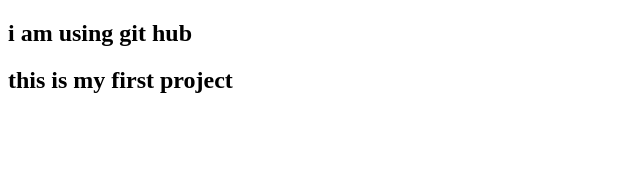
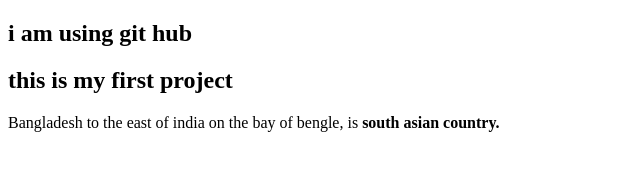
Before and after one commit to farha41/my-first-website, a plain HTML site: page index.html in a window 1280 px wide. Shown: the whole page, without its empty margins (0-640 px from the left). Drawn offline with Linux system fonts and the light colour scheme.

Commit message:
another paragraph

```diff
--- a/index.html
+++ b/index.html
@@ -8,5 +8,6 @@
 <body>
     <h2>i am using git hub</h2>
     <h2>this is my first project</h2>
+    <p>Bangladesh to the east of india on the bay of bengle, is <b> south asian country.</b> </p>
 </body>
 </html>
```
Also changed, not shown: 1 other file.
